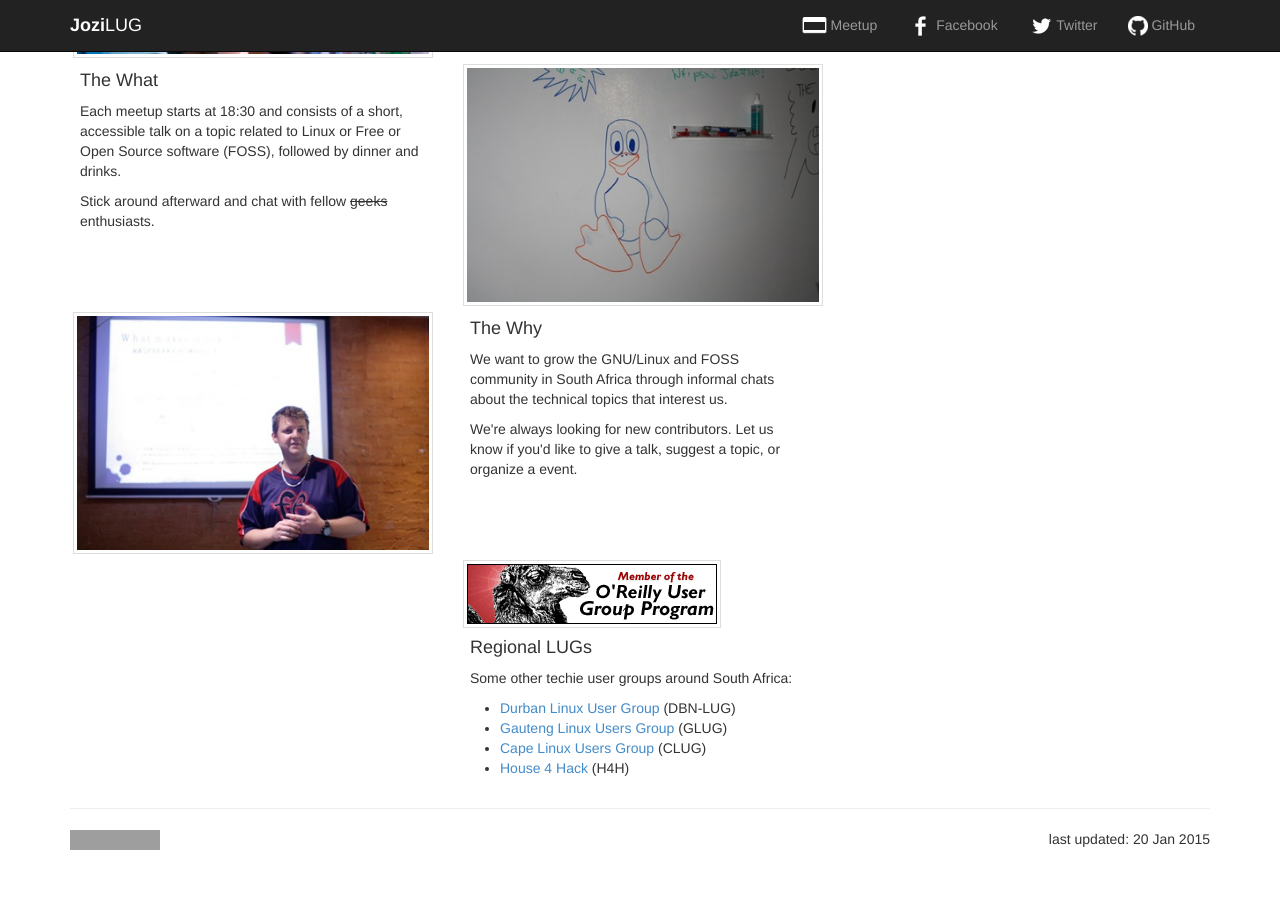
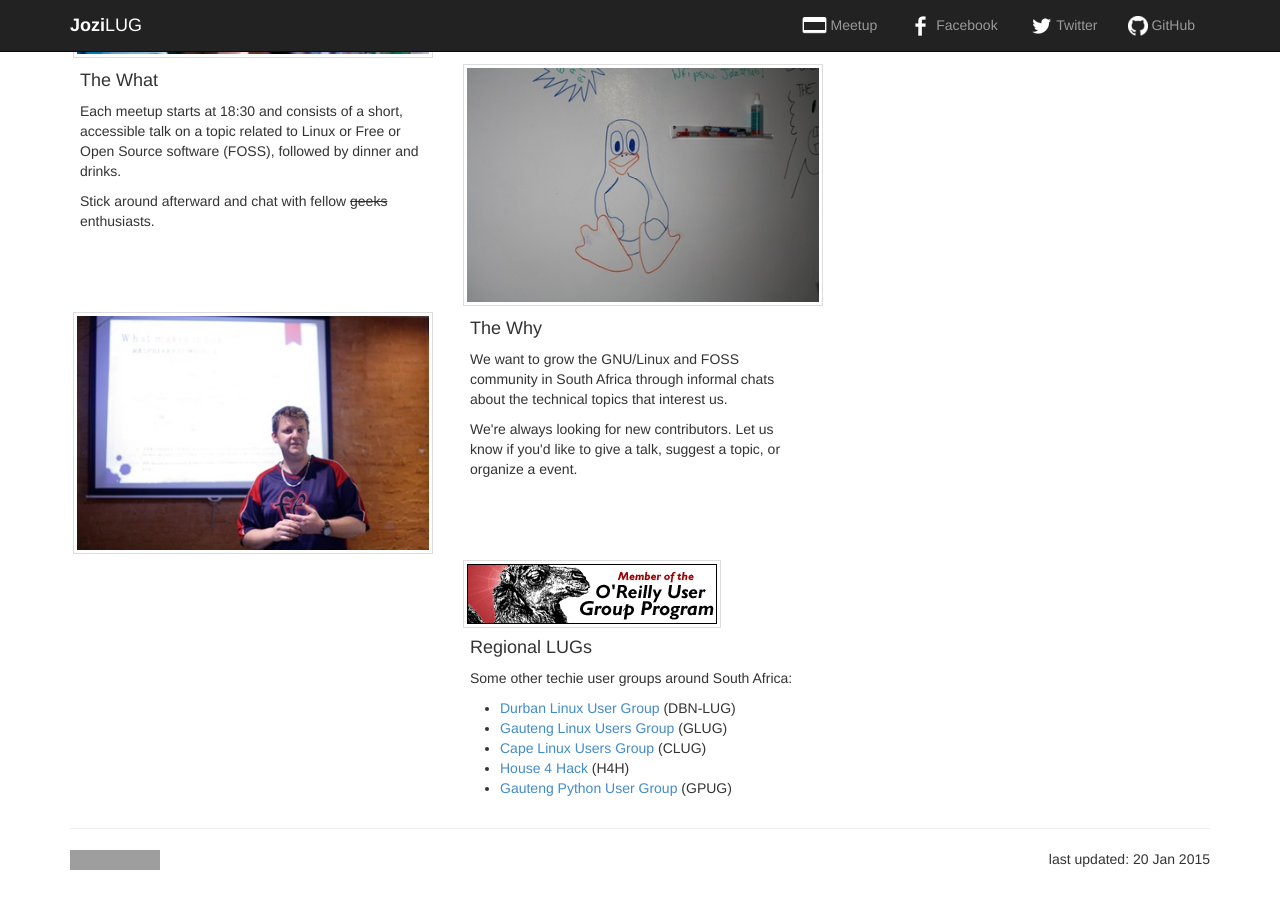
Before and after one commit to jozilug/jozilug.github.io, a Jekyll site: the page built from index.html, in a window 1280 px wide and 900 px high, scrolled down 515 px. Built offline with Jekyll 4.4.1, drawn with Linux system fonts in a browser that asks for light colours; nearby versions of some CDN libraries; the list of posts is cut into pages by our own code; comment, search, counter and statistics services are not loaded; grey boxes are pictures that could not be loaded.

Commit message:
Added new group

```diff
--- a/_data/groups.yml
+++ b/_data/groups.yml
@@ -13,3 +13,7 @@
 - name: House 4 Hack
   nick: H4H
   url: http://www.house4hack.co.za/
+
+- name: Gauteng Python User Group
+  nick: GPUG
+  url: https://gautengpug.github.io/
```
